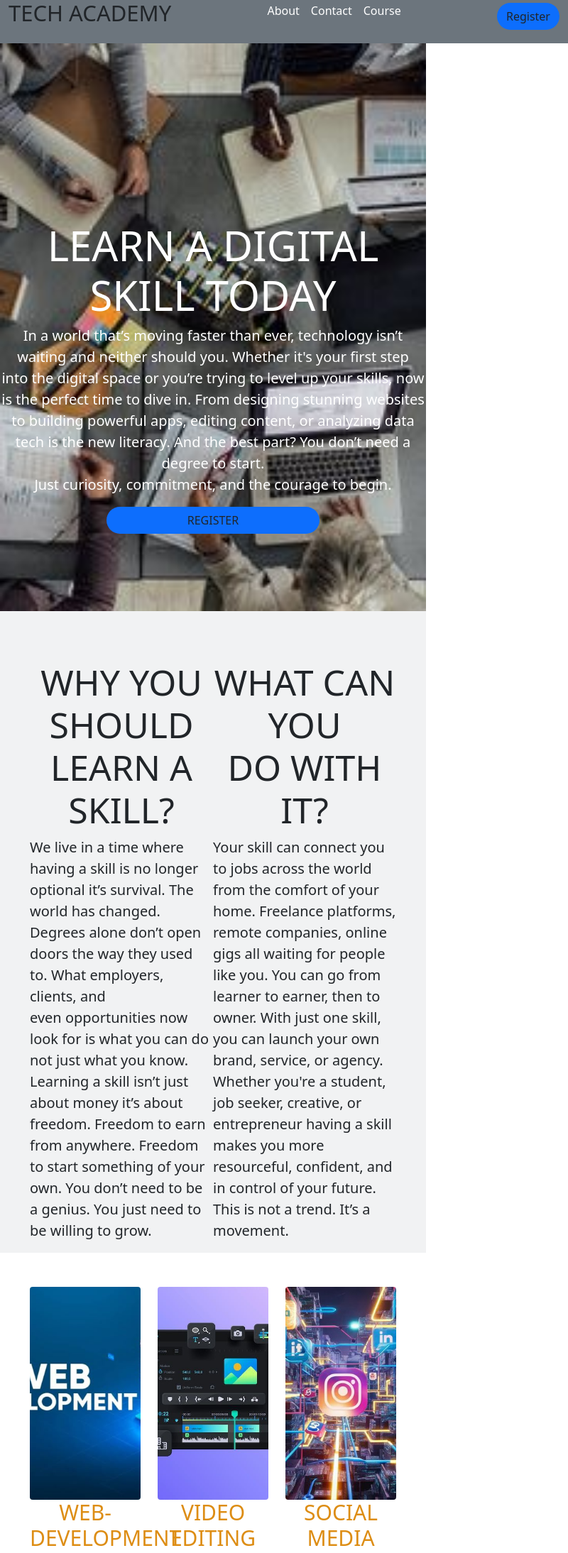
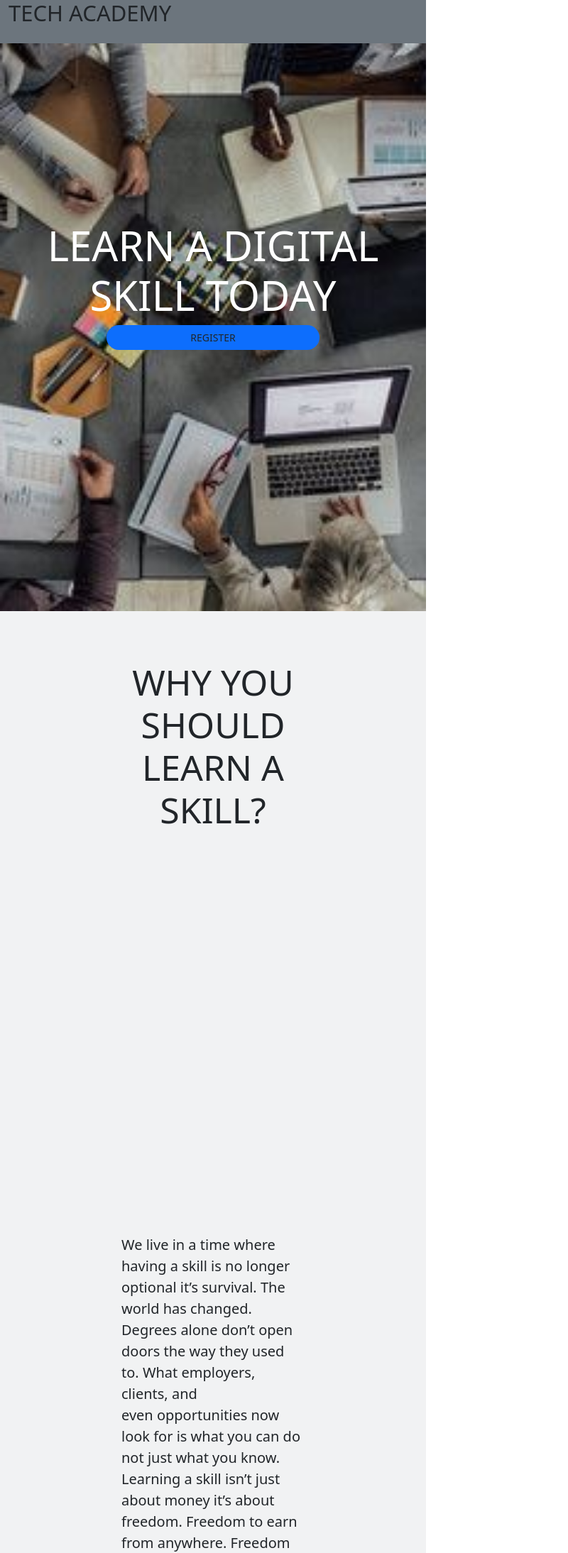
Before and after one commit to borndani/tech-academy-website, a plain HTML site: page index.html in a window 600 px wide. Shown: the top 2188 px of the page at 71% size, 800 px wide, since content can reach past the window. Drawn offline with nearby package versions, Linux system fonts and the light colour scheme.

Commit message:
update all

```diff
--- a/index.html
+++ b/index.html
@@ -10,6 +10,10 @@
     <script src="https://kit.fontawesome.com/8e018d0a24.js" crossorigin="anonymous"></script>
     <title>Document</title>
     <style>
+        * {
+            margin: 0;
+        }
+
         .image-box {
             height: 300px;
             overflow: hidden;
@@ -38,14 +42,154 @@
             /* Hides horizontal scroll bar */
         }
 
+        .nav {
+            justify-content: space-between;
+            align-items: center;
+
+            max-width: 1200px;
+            gap: 2rem;
+        }
+
+        input[type="checkbox"] {
+            display: none;
+        }
+
+        .menu-icon {
+            display: none;
+        }
+
+        .background {
+
+            opacity: 1 #737b7a;
+        }
 
 
-        @media (min-width:480px) and (max-width:767px){
-            header{
-                width: 100vh;
+
+        @media (max-width:765px) {
+            header {
+                width: 100%;
+                margin: 0;
+
+            }
+
+            body {
               overflow-x: hidden;
             }
-            header div h1 a {font-size: 16px;}
+
+            footer {
+                margin: 0;
+            }
+
+
+
+            body {
+
+                width: 100%;
+                margin: 0;
+                padding: 0;
+            }
+
+            header div h1 a {
+                font-size: 16px;
+            }
+
+            main div {
+                width: 100%;
+            }
+
+            .menu-icon {
+                display: block;
+            }
+
+            .nav {
+                display: none;
+                flex-direction: column;
+                align-items: start;
+                width: 100%;
+                margin-top: 1rem;
+            }
+
+            input:checked~.nav {
+                display: flex;
+            }
+
+            .btn {
+                padding: 6px 10px;
+                font-size: 14px;
+            }
+
+            .background {
+                width: 100%;
+            }
+
+            .background p {
+                display: none;
+            }
+
+            .background h2 {
+                font-size: 18px;
+            }
+
+            #main-con {
+                flex-direction: column;
+                gap: 20px;
+                width: 100% !important;
+                text-wrap: wrap;
+            }
+
+            #main-con h2 {
+                width: 100%;
+                text-align: center;
+            }
+
+            #main-con p {
+                width: 100%;
+                height: fit-content;
+                font-size: 5px;
+                text-align: left;
+
+            }
+
+            #first-col {
+                width: 100%;
+                order: 2;
+
+            }
+
+            #first-col1 {
+                width: 100%;
+            }
+
+            #second-col {
+                max-width: 100%;
+            }
+
+            #first-colh1 {
+                font-size: 20px;
+                width: 100%;
+                display: block;
+                height: 800px;
+            }
+
+            #first-colp {
+                width: 100%;
+
+
+            }
+
+            .second-sec {
+                width: 100%;
+            }
+
+            .col-4 {
+                flex: 0 0 calc(50% - 20px);
+            }
+
+            .image-box {
+                width: 100%;
+            }
+
+
         }
     </style>
     <style>
@@ -57,25 +201,25 @@
 
 <body>
     <header>
-        <div class="bg-secondary pt-0 container-fluid d-flex justify-content-between align-items-center py-3 ">
+        <div style="flex-wrap: wrap; margin: auto;"
+            class="bg-secondary pt-0 container-fluid d-flex justify-content-between align-items-center py-3 ">
             <!-- logo -->
             <a href="index.html" style="text-decoration: none;">
                 <h1 style="color: #212529;">TECH ACADEMY</h1>
             </a>
             <!-- list for homepage -->
-            <nav>
-                <ul class="d-flex list-unstyled  gap-3">
-                    <li class="cursor-pointer" style="padding: 0px;"><a href=""
-                            class="text-decoration-none  text-white list-unstyled">About</a></li>
-                    <li class=" cursor-pointer" style="padding: 0px;"><a href=""
-                            class="text-decoration-none  text-white list-unstyled">Contact</a></li>
-                    <li class="cursor-pointer" style="padding: 0px;"><a href=""
-                            class="text-decoration-none  text-white list-unstyled">Course</a></li>
-                </ul>
+            <div class="nav">
+                <label for="toogle" class="menu-icon"><i class="fa-solid fa-bars"></i></label>
+                <input type="checkbox" id="toogle">
+                <a href="" class="text-decoration-none  text-white list-unstyled">ABOUT</a></li>
+                <a href="" class="text-decoration-none  text-white list-unstyled">CONTACT</a></li>
+                <a href="" class="text-decoration-none  text-white list-unstyled">COURSES</a></li>
 
-            </nav>
 
-            <a href="form.html"> <button href="form.html" class=" btn rounded-pill bg-primary ">Register</button></a>
+                <a href="form.html"> <button href="form.html"
+                        class=" btn rounded-pill bg-primary ">Register</button></a>
+            </div>
+
         </div>
     </header>
     <!-- main start here -->
@@ -83,11 +227,11 @@
         <!-- section 1 -->
         <!-- image section -->
         <div style=" background-image: url(/image/homepage.jpg);background-size: cover; background-position: center; height: 100vh; width: 100%;"
-            class="text-white">
+            class="background text-white">
             <div class="justify-content-center align-items-center text-center">
-                <h2 style="padding-top: 250px;font-size: 58px; font-weight: 500;"> LEARN A DIGITAL SKILL TODAY
+                <h2 style="padding-top: 250px;font-size: 58px; font-weight: 400;"> LEARN A DIGITAL SKILL TODAY
                 </h2>
-                <p style="font-size:20px ;font-weight: 300;">In a world that’s moving faster than ever, technology isn’t
+                <p style="font-size:20px ;font-weight: 400;">In a world that’s moving faster than ever, technology isn’t
                     waiting and neither should you. Whether it's your first step <br>
                     into the digital space or you’re trying to level up your skills, now is the perfect time to dive in.
                     From designing stunning websites <br>
@@ -103,11 +247,13 @@
         </div>
         <!-- second section -->
         <!-- second section first-col -->
-        <div style="background-color: #6c757d18; padding-top: 70px;">
-            <div class="container d-flex justify-content-between align-items-center pt-0">
-                <div class="text-left pt-0 w-50">
-                    <h2 class="pt-0  text-center" style=" font-size: 50px; ">WHY YOU SHOULD LEARN A SKILL?</h3>
-                        <P style="font-size: 20px;">We live in a time where having a skill is no longer optional it’s
+        <div style="background-color: #6c757d18; padding-top: 70px;" class="second-sec">
+            <div class=" container d-flex justify-content-between align-items-center pt-0" id="main-con">
+                <div class="text-left pt-0 w-50" id="first-col1">
+                    <h2 id="first-colh1" class="pt-0  text-center" style=" font-size: 50px; ">WHY YOU SHOULD LEARN A
+                        SKILL?</h2>
+                    <P id="first-colp" style="font-size: 20px;">We live in a time where having a skill is no longer
+                        optional it’s
                         survival. The world has
                         changed. Degrees alone don’t open doors the way they used to. What employers, clients, and
                         <br>
@@ -120,7 +266,7 @@
                     </P>
                 </div>
                 <!-- second sectiond SECOND-COL -->
-                <div class=" w-50 pt-0">
+                <div class=" w-50 pt-0" id="second-col">
                     <h2 class="pt-0 text-center" style="font-size: 50px;">WHAT CAN YOU <br> DO WITH IT?</h2>
                     <p style="font-size: 20px ;">Your skill can connect you to jobs across the world from the comfort of
                         your home. Freelance
@@ -240,7 +386,7 @@
         </div>
     </main>
     <!-- footer -->
-    <footer style="background-color:  #6c757d ; height: 150px;">
+    <footer style="background-color:  #6c757d ; height: 150px; width: 100%;">
         <div class=" text-center " style="background-color:  #6c757d ;  width: 100%; padding-top: 20px ; ">
             <!-- logo -->
             <div class="row justify-content-between ">
```
Also changed, not shown: form.html (+30 -12 lines). Lines whose indentation alone changed are shown as unchanged.
